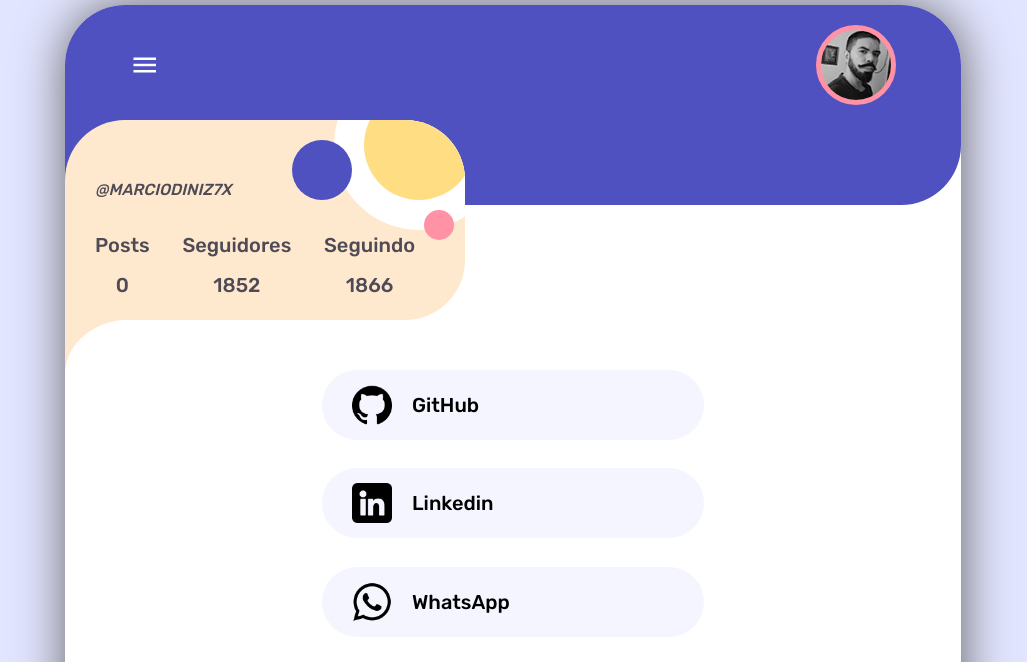
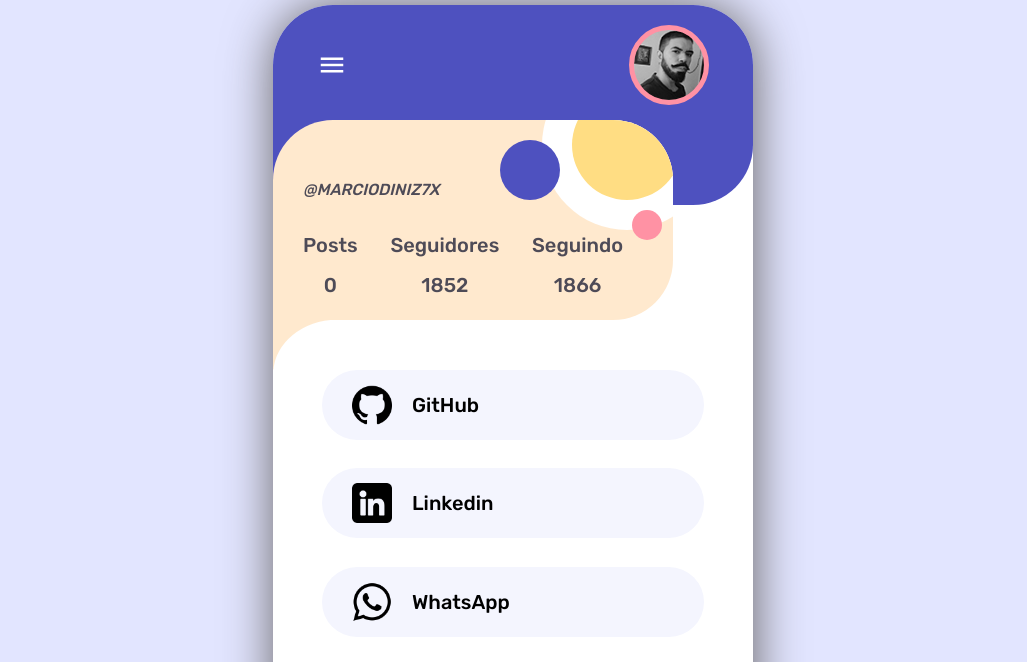
Before and after one commit to marciodiniz7x/linkery, a plain HTML site: page index.html in a window 1280 px wide. Shown: the top 662 px of the page, without its empty margins (127-1154 px from the left). Drawn offline with Linux system fonts and the light colour scheme.

Commit message:
Update style.css

```diff
--- a/style.css
+++ b/style.css
@@ -55,6 +55,13 @@ body {
     }
 }
 
+@media (min-width: 600px) {
+
+    .ambiente {
+        width: 480px;
+    }
+}
+
 .header {
     background-color: #4e51bf;
     position: fixed;
@@ -77,6 +84,14 @@ body {
         border-top-right-radius: 0px;
         border-top-left-radius: 0px;
         width: 100vw;
+    }
+}
+
+@media (min-width: 600px) {
+    .header {
+        border-top-right-radius: 60px;
+        border-top-left-radius: 60px;
+        width: 480px;
     }
 }
 
```
